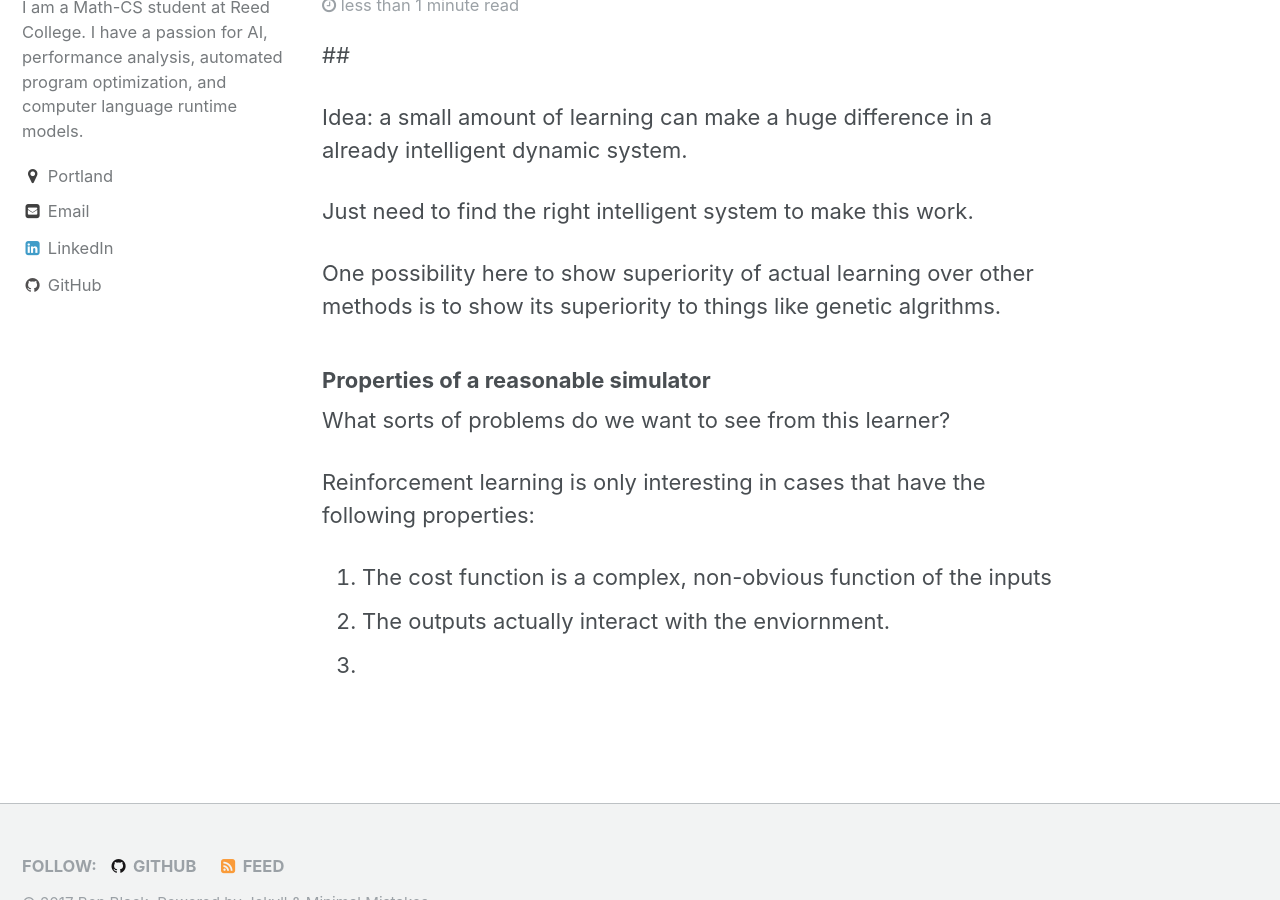
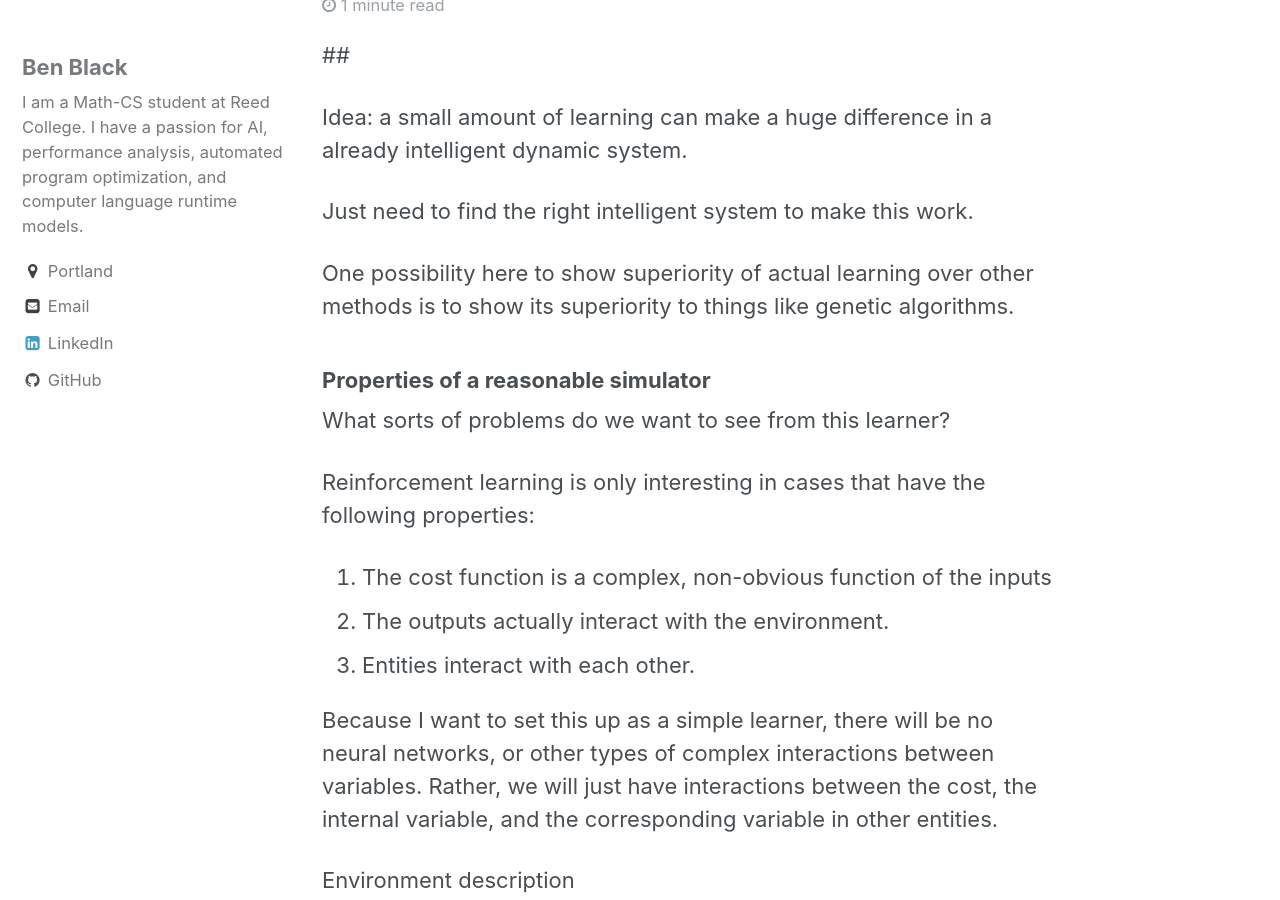
Before and after one commit to benblack769/benblack769.github.io, a Jekyll site: the page built from intelligent-code/learning-and-dynamic-proccess.md, in a window 1280 px wide and 900 px high, scrolled down 263 px. Built offline with Jekyll 4.4.1, drawn with Linux system fonts in a browser that asks for light colours; our own code applies the rules of GitHub Pages for plain Markdown files; some of the changed text lies outside the part shown.

Commit message:
moved files, extended learning

```diff
--- a/intelligent-code/learning-and-dynamic-proccess.md
+++ b/intelligent-code/learning-and-dynamic-proccess.md
@@ -4,7 +4,7 @@
 
 Just need to find the right intelligent system to make this work.
 
-One possibility here to show superiority of actual learning over other methods is to show its superiority to things like genetic algrithms.
+One possibility here to show superiority of actual learning over other methods is to show its superiority to things like genetic algorithms.
 
 
 ### Properties of a reasonable simulator
@@ -14,5 +14,22 @@
 Reinforcement learning is only interesting in cases that have the following properties:
 
 1. The cost function is a complex, non-obvious function of the inputs
-2. The outputs actually interact with the enviornment.
-3.
+2. The outputs actually interact with the environment.
+3. Entities interact with each other.
+
+Because I want to set this up as a simple learner, there will be no neural networks, or other types of complex interactions between variables. Rather, we will just have interactions between the cost, the internal variable, and the corresponding variable in other entities.
+
+Environment description
+
+*
+
+Variable descriptions
+
+* Input variables
+    * Other behavior variables
+    * Current location value
+* Internal variables
+    * Fixed change in direction angle
+    *
+* Behavior variables
+    * Desire to adopt other's variables
```
Also changed, not shown: random_thoughts/math-needs-computers.md (deleted, +0 -7 lines), coding_posts/computers-need-math.md (renamed from random_thoughts/computers-need-math.md).
